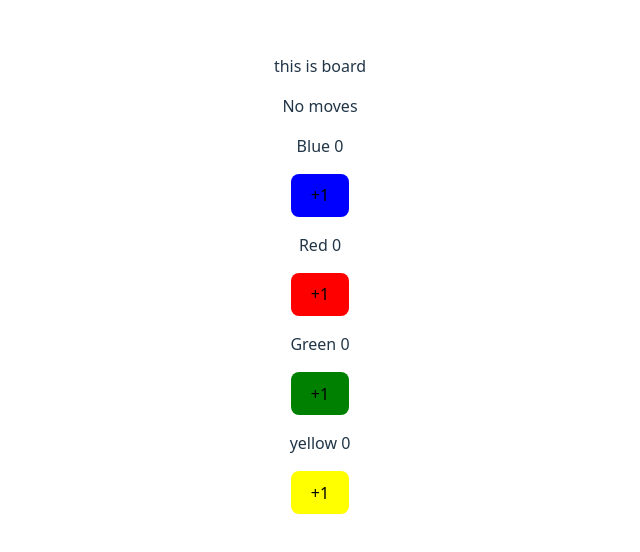
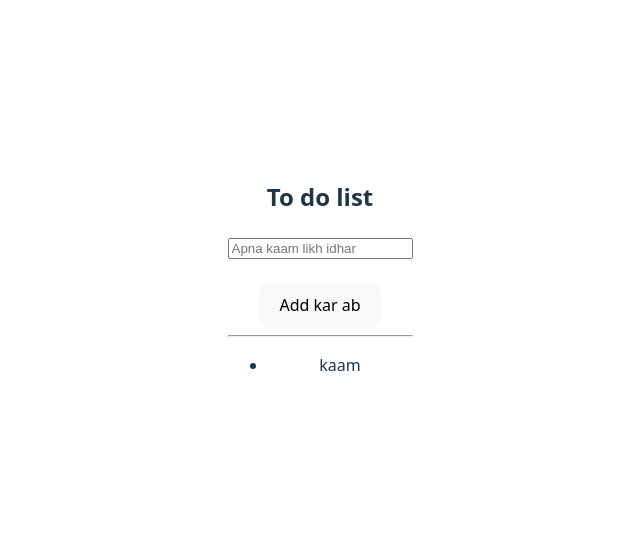
Before and after one commit to bhavy1204/MERN-stack-practice, a React (Vite) app in the folder React/Object-and-State/: page / in a window 1280 px wide. Shown: the part 124-676 px from the top of the page, without its empty margins (320-960 px from the left). Built offline with nearby package versions, Linux system fonts and the light colour scheme.

Commit message:
made ToDo list using object of arrays and state

```diff
--- a/React/Object-and-State/package.json
+++ b/React/Object-and-State/package.json
@@ -11,7 +11,8 @@
   },
   "dependencies": {
     "react": "^19.1.0",
-    "react-dom": "^19.1.0"
+    "react-dom": "^19.1.0",
+    "uuid": "^11.1.0"
   },
   "devDependencies": {
     "@eslint/js": "^9.25.0",
--- a/React/Object-and-State/src/App.jsx
+++ b/React/Object-and-State/src/App.jsx
@@ -3,12 +3,14 @@ import reactLogo from './assets/react.svg'
 import viteLogo from '/vite.svg'
 import './App.css'
 import LudoBoard from './LudoBoard'
+import ToDOList from './ToDoList'
 
 function App() {
 
   return (
     <>
-      <LudoBoard/>
+      <ToDOList></ToDOList>
+      {/* <LudoBoard/> */}
     </>
   )
 }
--- /dev/null
+++ b/React/Object-and-State/src/ToDoList.jsx
@@ -0,0 +1,31 @@
+import { useState } from "react"
+import { v4 as uuidv4 } from 'uuid';
+
+export default function ToDOList() {
+    let [todoList, updateToDo] = useState([{task:"kaam ", id:uuidv4()}]);
+    let [newToDO, updateNewToDO] = useState("");
+
+    let addNewTask = () => {
+        updateToDo([...todoList,{task: newToDO, id:uuidv4()}]);
+        updateNewToDO("");
+    }
+
+    let updateTaskValue = (event) => {
+        updateNewToDO(event.target.value);
+    }
+
+    return (
+        <div>
+            <h2>To do list </h2>
+            <input type="text" placeholder="Apna kaam likh idhar" value={newToDO} onChange={updateTaskValue} /> <br /> <br />
+            <button onClick={addNewTask}>Add kar ab</button>
+            <br />
+            <hr />
+            <ul>
+                {todoList.map((todo) => (
+                    <li key={todo.id}>{todo.task}</li>
+                ))}
+            </ul>
+        </div>
+    )
+}
```
Also changed, not shown: 1 other file (tests, documents, lock files or other folders).
